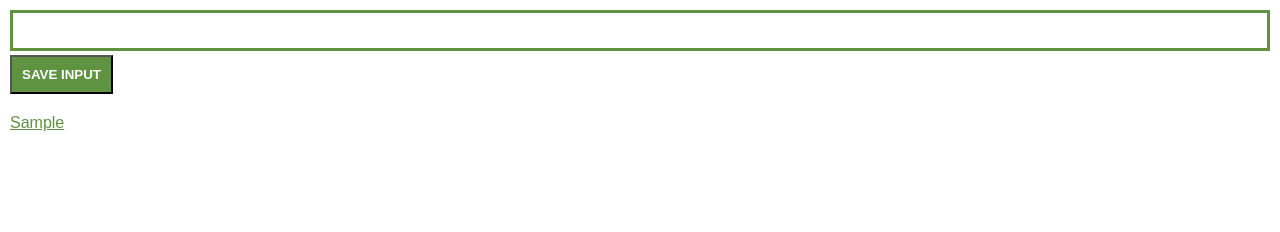
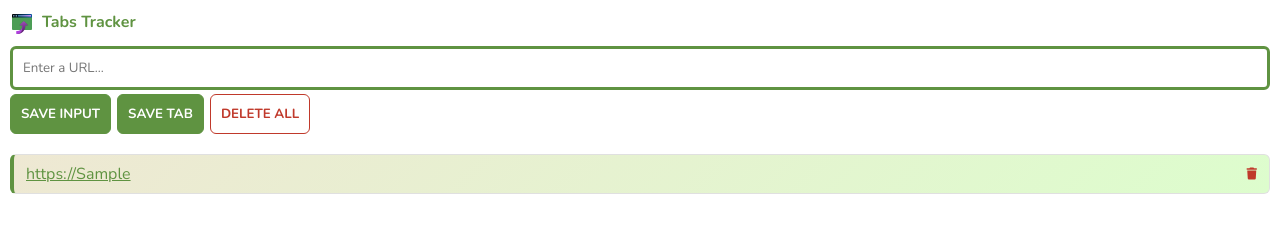
Before and after one commit to ar-sayeem/Fullstack_Developer_from_Scratch_freeCodeCampDOTorg, a browser extension: page 11_Build_A_Chrome_Extension/Tabs_Tracker_a_chrome_extension/index.html in a window 1280 px wide. Both pictures are taken after typing "Sample" into the empty fields and a click on the button "SAVE INPUT". Drawn offline with nearby package versions, Linux system fonts and the light colour scheme.

Commit message:
Tabs Tracker Chrome Extension 2.0

```diff
--- a/11_Build_A_Chrome_Extension/Tabs_Tracker_a_chrome_extension/index.html
+++ b/11_Build_A_Chrome_Extension/Tabs_Tracker_a_chrome_extension/index.html
@@ -3,12 +3,33 @@
   <head>
     <meta charset="UTF-8" />
     <meta name="viewport" content="width=device-width, initial-scale=1.0" />
-    <title>My Chrome Extention</title>
+    <title>Tabs Tracker</title>
     <link rel="stylesheet" href="styles.css" />
+    <link rel="preconnect" href="https://fonts.googleapis.com" />
+    <link rel="preconnect" href="https://fonts.gstatic.com" crossorigin />
+    <link
+      href="https://fonts.googleapis.com/css2?family=Nunito:ital,wght@0,200..1000;1,200..1000&display=swap"
+      rel="stylesheet"
+    />
+    <link
+      rel="stylesheet"
+      href="https://cdnjs.cloudflare.com/ajax/libs/font-awesome/6.5.0/css/all.min.css"
+    />
   </head>
   <body>
-    <input id="input-el" type="text" />
-    <button id="input-btn">SAVE INPUT</button>
+    <header>
+      <img src="icon.png" alt="logo" />
+      <h1>Tabs Tracker</h1>
+    </header>
+    <input id="input-el" type="text" placeholder="Enter a URL..." />
+    <div class="btn-group">
+      <button id="input-btn" title="Save entered URL">SAVE INPUT</button>
+      <button id="tab-btn" title="Save current tab URL">SAVE TAB</button>
+      <button id="delete-btn" title="Double-click to clear all saved links">
+        DELETE ALL
+      </button>
+    </div>
+
     <ul id="ul-el"></ul>
 
     <script src="index.js"></script>
--- a/11_Build_A_Chrome_Extension/Tabs_Tracker_a_chrome_extension/index.js
+++ b/11_Build_A_Chrome_Extension/Tabs_Tracker_a_chrome_extension/index.js
@@ -2,22 +2,58 @@ let myLeads = [];
 const inputEl = document.getElementById("input-el");
 const inputBtn = document.getElementById("input-btn");
 const ulEl = document.getElementById("ul-el");
+const deleteBtn = document.getElementById("delete-btn");
+const tabBtn = document.getElementById("tab-btn");
+
+const leadsFromLocalStorage = JSON.parse(localStorage.getItem("myLeads"));
+
+if (leadsFromLocalStorage) {
+  myLeads = leadsFromLocalStorage;
+  render(myLeads);
+}
+
+tabBtn.addEventListener("click", function () {
+  chrome.tabs.query({ active: true, currentWindow: true }, function (tabs) {
+    myLeads.push(tabs[0].url);
+    localStorage.setItem("myLeads", JSON.stringify(myLeads));
+    render(myLeads);
+  });
+});
+
+function render(leads) {
+  let listItems = "";
+  for (let i = 0; i < leads.length; i++) {
+    listItems += `<li>
+    <a target='_blank' href='${leads[i]}'>${leads[i]}</a>
+    <span class="delete-lead" data-index="${i}"><i class="fa-solid fa-trash"></i></span>
+    </li>`;
+  }
+  ulEl.innerHTML = listItems;
+
+  document.querySelectorAll(".delete-lead").forEach(function (btn) {
+    btn.addEventListener("click", function () {
+      const index = this.getAttribute("data-index");
+      myLeads.splice(index, 1);
+      localStorage.setItem("myLeads", JSON.stringify(myLeads));
+      render(myLeads);
+    });
+  });
+}
+
+deleteBtn.addEventListener("dblclick", function () {
+  localStorage.clear();
+  myLeads = [];
+  render(myLeads);
+});
 
 inputBtn.addEventListener("click", function () {
-  myLeads.push(inputEl.value);
+  if (!inputEl.value) return;
+  let url = inputEl.value;
+  if (!url.startsWith("http")) {
+    url = "https://" + url;
+  }
+  myLeads.push(url);
   inputEl.value = "";
-  renderLeads();
+  localStorage.setItem("myLeads", JSON.stringify(myLeads));
+  render(myLeads);
 });
-
-function renderLeads() {
-  let listItems = "";
-  for (let i = 0; i < myLeads.length; i++) {
-    listItems += `
-          <li>
-            <a target='_blank' href='${myLeads[i]}'>
-              ${myLeads[i]}
-            </a>
-          </li>`;
-  }
-  ulEl.innerHTML = listItems;
-}
--- a/11_Build_A_Chrome_Extension/Tabs_Tracker_a_chrome_extension/styles.css
+++ b/11_Build_A_Chrome_Extension/Tabs_Tracker_a_chrome_extension/styles.css
@@ -1,8 +1,30 @@
 body {
   margin: 0;
   padding: 10px;
-  font-family: Arial, Helvetica, sans-serif;
-  min-width: 400px;
+  min-width: 320px;
+
+  font-family: "Nunito", sans-serif;
+  font-optical-sizing: auto;
+  font-weight: 400;
+  font-style: normal;
+}
+
+header {
+  display: flex;
+  align-items: center;
+  gap: 8px;
+  margin-bottom: 12px;
+}
+
+header img {
+  width: 24px;
+  height: 24px;
+}
+
+header h1 {
+  font-size: 16px;
+  margin: 0;
+  color: #5f9341;
 }
 
 input {
@@ -10,19 +32,49 @@ input {
   padding-left: 10px;
   padding-right: 10px;
   box-sizing: border-box;
+  font-family: "Nunito", sans-serif;
 
   padding-top: 10px;
   padding-bottom: 10px;
   border: 3px solid #5f9341;
+  border-radius: 6px;
   margin-bottom: 4px;
 }
 
+input:focus {
+  outline: none;
+  box-shadow: 0 0 0 3px rgba(95, 147, 65, 0.25);
+}
+
+.btn-group {
+  display: flex;
+  gap: 6px;
+}
+
 button {
+  font-family: "Nunito", sans-serif;
   background-color: #5f9341;
-  border-radius: 0px;
+  border-radius: 6px;
   color: white;
   padding: 10px;
+  border: 1px solid #5f9341;
   font-weight: bold;
+}
+
+button:hover {
+  opacity: 0.85;
+  cursor: pointer;
+}
+
+#delete-btn {
+  background: white;
+  color: #c0392b;
+  border: 1px solid #c0392b;
+}
+
+#delete-btn:hover {
+  background-color: #c0392b;
+  color: white;
 }
 
 ul {
@@ -32,9 +84,47 @@ ul {
 }
 
 li {
-  margin-top: 5px;
+  background: linear-gradient(135deg, #eee8d3, #ddfdcd);
+  padding: 8px 12px;
+  border-radius: 6px;
+  border-left: 4px solid #5f9341;
+  border-top: 1px solid #e0e0e0;
+  border-right: 1px solid #e0e0e0;
+  border-bottom: 1px solid #e0e0e0;
+  margin-bottom: 6px;
+
+  transition:
+    transform 0.15s ease,
+    box-shadow 0.15s ease;
+
+  display: flex;
+  align-items: center;
+  justify-content: space-between;
+}
+
+li:hover {
+  transform: translate(4px);
+  box-shadow: 0 2px 8px rgba(0, 0, 0, 0.1);
 }
 
 li a {
   color: #5f9341;
+  display: block;
+  white-space: nowrap;
+  overflow: hidden;
+  text-overflow: ellipsis;
+  flex: 1;
 }
+
+.delete-lead {
+  color: #c0392b;
+  cursor: pointer;
+  font-size: 12px;
+  padding-left: 8px;
+  font-weight: bold;
+  flex-shrink: 0;
+}
+
+.delete-lead:hover {
+  opacity: 0.7;
+}
```
Also changed, not shown: 11_Build_A_Chrome_Extension/parameter_function/index.html (added, +16 -0 lines), 11_Build_A_Chrome_Extension/parameter_function/index.js (added, +23 -0 lines), 11_Build_A_Chrome_Extension/Learning_outcomes.txt, 11_Build_A_Chrome_Extension/Tabs_Tracker_a_chrome_extension/manifest.json.
